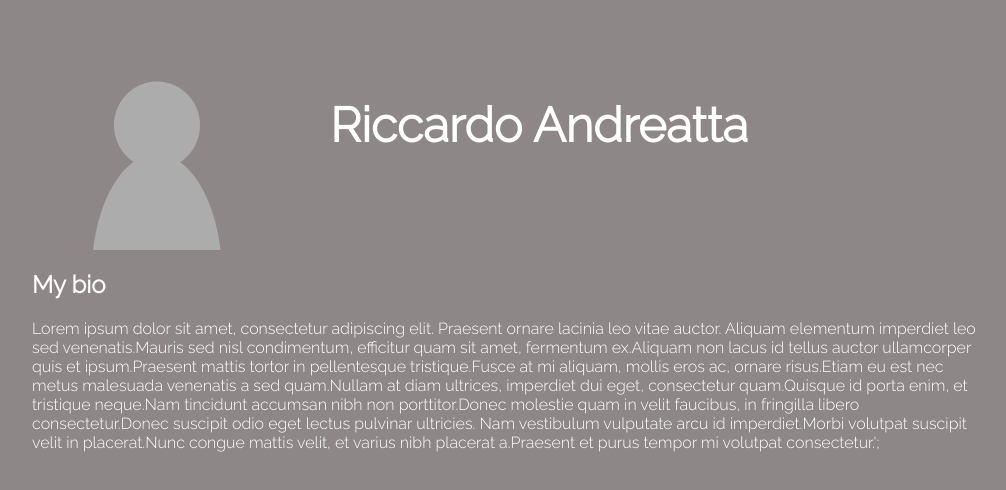
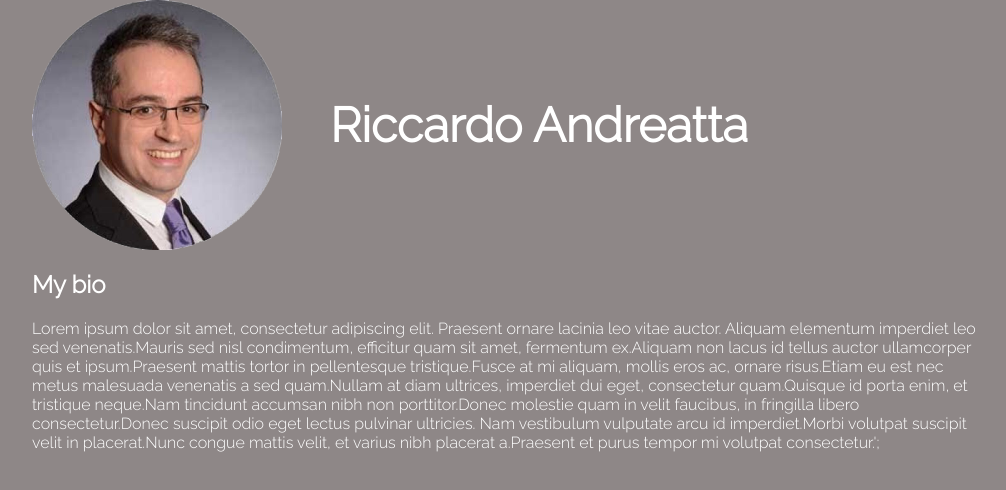
Before and after one commit to Ferie/Glisser, an Angular app: page / in a window 1280 px wide. Shown: the top 490 px of the page, without its empty margins (128-1134 px from the left). Built offline with nearby package versions, Linux system fonts and the light colour scheme.

Commit message:
Load Riccardo image instead of the placeholder

```diff
--- a/src/app/components/user-details/user-details.component.html
+++ b/src/app/components/user-details/user-details.component.html
@@ -2,7 +2,7 @@
     <header class="user-details__header">
         <figure class="user-details__user--image__container">
             <img
-                src="assets/images/placeholder.png"
+                src="assets/images/Riccardo.png"
                 alt="Placeholder image"
                 class="user-details__user--image"
             >
```
